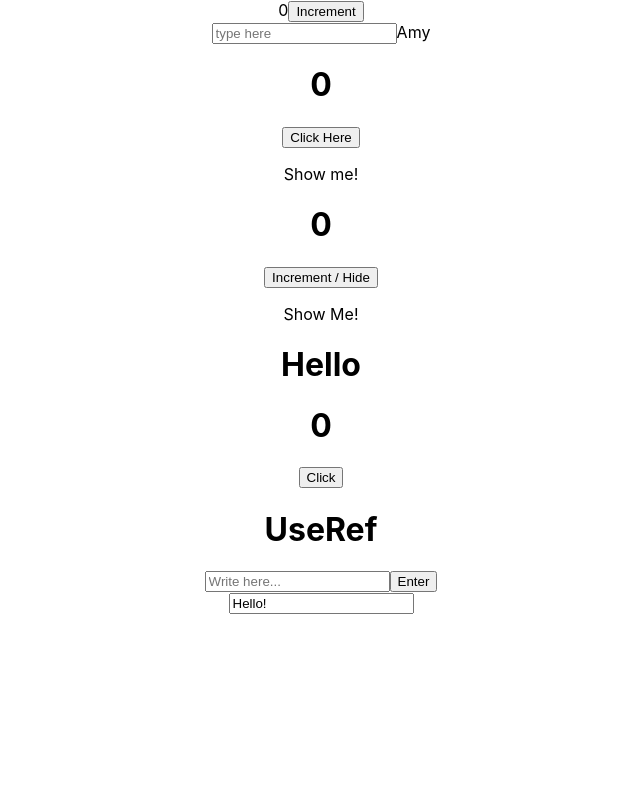
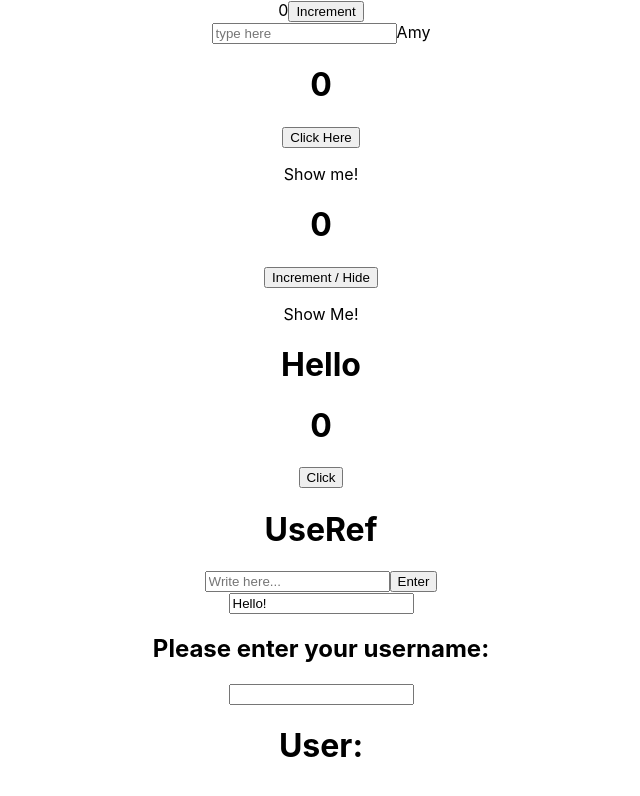
Before and after one commit to AmyFong82/react-hooks, a React (Create React App) app: page / in a window 1280 px wide. Shown: the top 796 px of the page, without its empty margins (319-959 px from the left). Built offline with nearby package versions, Linux system fonts and the light colour scheme; no server answers.

Commit message:
working createContext & useContext hook.

```diff
--- a/src/App.js
+++ b/src/App.js
@@ -6,6 +6,7 @@ import CountingWithReducer from './CountingWithReducer';
 import EffectTutorial from './EffectTutorial';
 import RefTutorial from './RefTutorial';
 import LayoutEffectTutorial from './UseLayoutEffect';
+import ContextTutorial from './ContextTutorial';
 
 function App() {
   return (
@@ -17,6 +18,7 @@ function App() {
       <EffectTutorial />
       <RefTutorial />
       <LayoutEffectTutorial />
+      <ContextTutorial />
     </div>
   );
 }
--- a/src/ContextTutorial.js
+++ b/src/ContextTutorial.js
@@ -1,4 +1,6 @@
 import React, {useState, createContext} from 'react';
+import Login from './Login';
+import User from './User';
 
 
 export const AppContext = createContext(null);
--- /dev/null
+++ b/src/Login.js
@@ -0,0 +1,19 @@
+import React, {useContext} from 'react';
+import { AppContext } from './ContextTutorial';
+
+function Login(){
+  const {setUsername} = useContext(AppContext)
+
+  return(
+    <div>
+      <h2>Please enter your username:</h2>
+      <input
+        onChange={(event) =>{
+          setUsername(event.target.value)
+        }}
+      />
+    </div>
+  )
+}
+
+export default Login;
--- /dev/null
+++ b/src/User.js
@@ -0,0 +1,14 @@
+import React, {useContext} from 'react';
+import { AppContext } from './ContextTutorial';
+
+function User(){
+  const {username} = useContext(AppContext)
+
+  return(
+    <div>
+      <h1>User: {username}</h1>
+    </div>
+  )
+}
+
+export default User;
```
